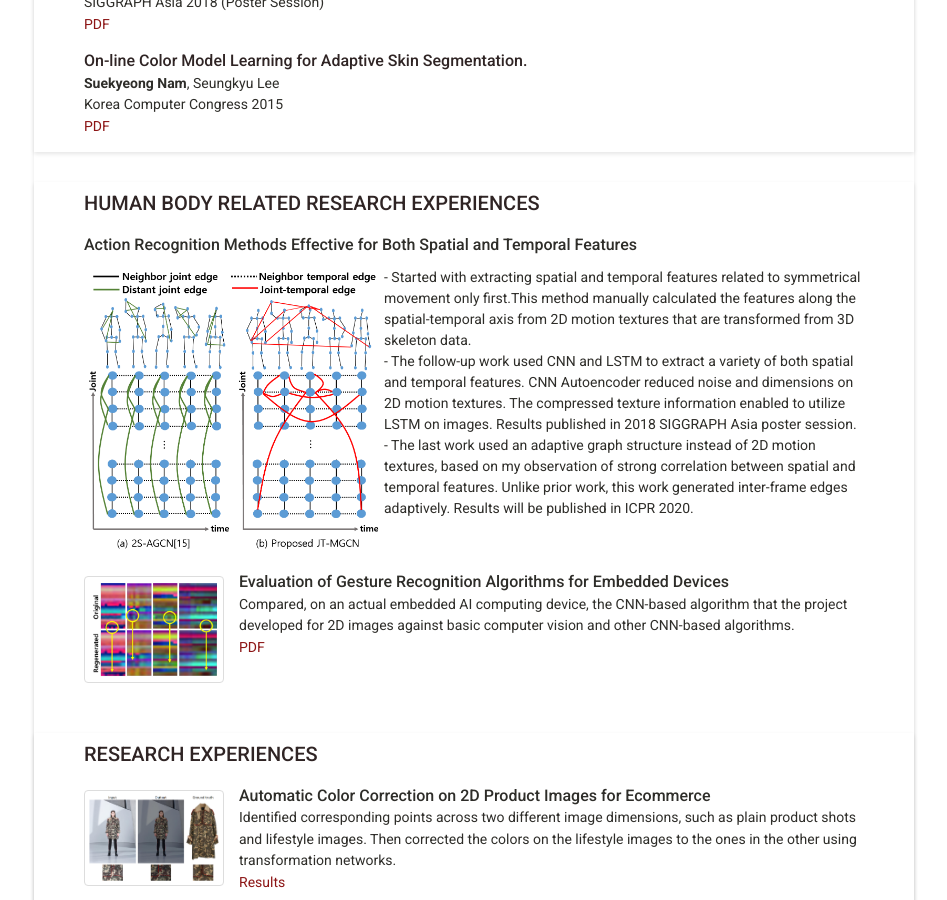
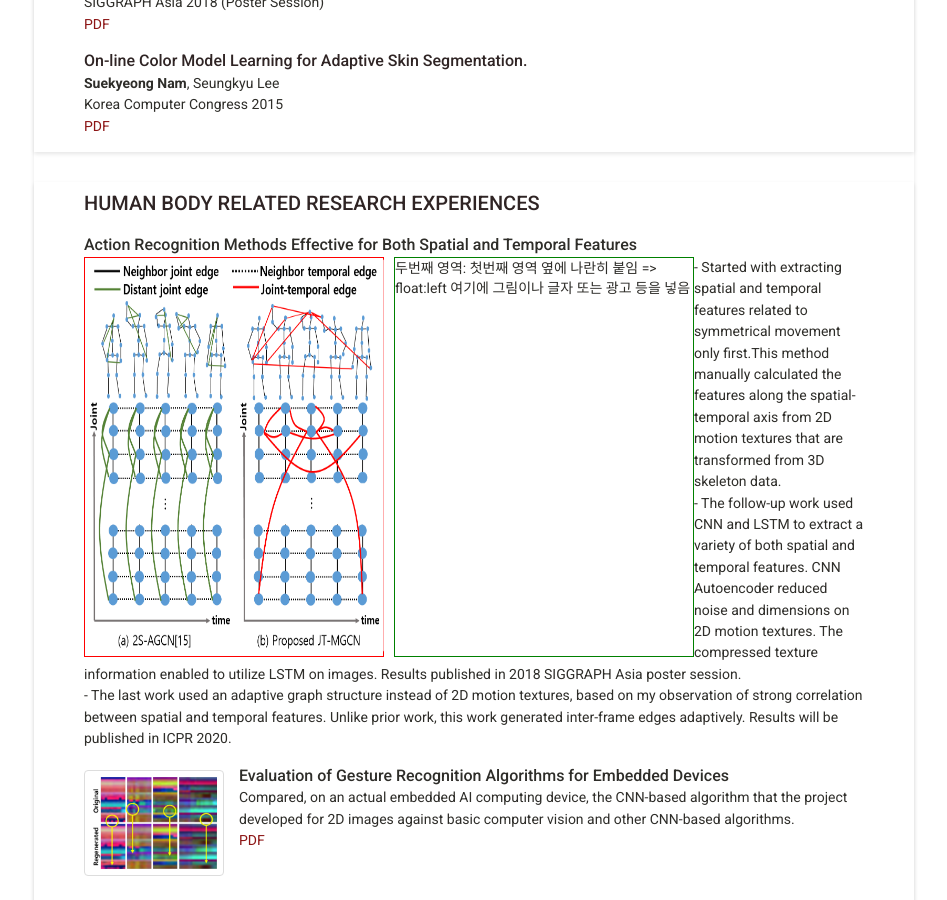
Before and after one commit to SuekyeongNam/SuekyeongNam.github.io, a Jekyll site: the page built from index.html, in a window 1280 px wide and 900 px high, scrolled down 742 px. Shown: the whole window, without its empty margins (166-1113 px from the left). Built offline with Jekyll 4.4.1, drawn with Linux system fonts in a browser that asks for light colours; some web fonts are replaced.

Commit message:
image size

```diff
--- a/_includes/humanbody_projects.html
+++ b/_includes/humanbody_projects.html
@@ -13,15 +13,19 @@
         </span><br>
 
         <span class="summary">
-          <p>
-            <img src="{{site.baseurl}}/assets/images/icpr20-thumbnail.png" align="left" style="width: 300px; height: auto;"/>
-          </p>
-          <p>
+
+          <div style="width:300px; height:400px; border:1px solid red; float:left; margin-right:10px;">
+          <img src="{{site.baseurl}}/assets/images/icpr20-thumbnail.png" align="left" style="width: 300px; height: 400px;"/>
+          </div>
+          <div style="width:300px; height:400px; border:1px solid green; float:left;">
+          두번째 영역:
+          첫번째 영역 옆에 나란히 붙임 => float:left
+          여기에 그림이나 글자 또는 광고 등을 넣음
+          </div>
           - Started with extracting spatial and temporal features related to symmetrical movement only first.This method manually calculated the features along the spatial-temporal axis from 2D motion textures that are transformed from 3D skeleton data.</br>
           - The follow-up work used CNN and LSTM to extract a variety of both spatial and temporal features. CNN Autoencoder reduced noise and dimensions on 2D motion textures. The compressed texture information enabled to utilize LSTM on images. Results published in 2018 SIGGRAPH Asia poster session. </br>
           - The last work used an adaptive graph structure instead of 2D motion textures, based on my observation of strong correlation between spatial and temporal features. Unlike prior work, this work
             generated inter-frame edges adaptively. Results will be published in ICPR 2020. </br>
-            </p>
         </span>
 
       </div>
```
